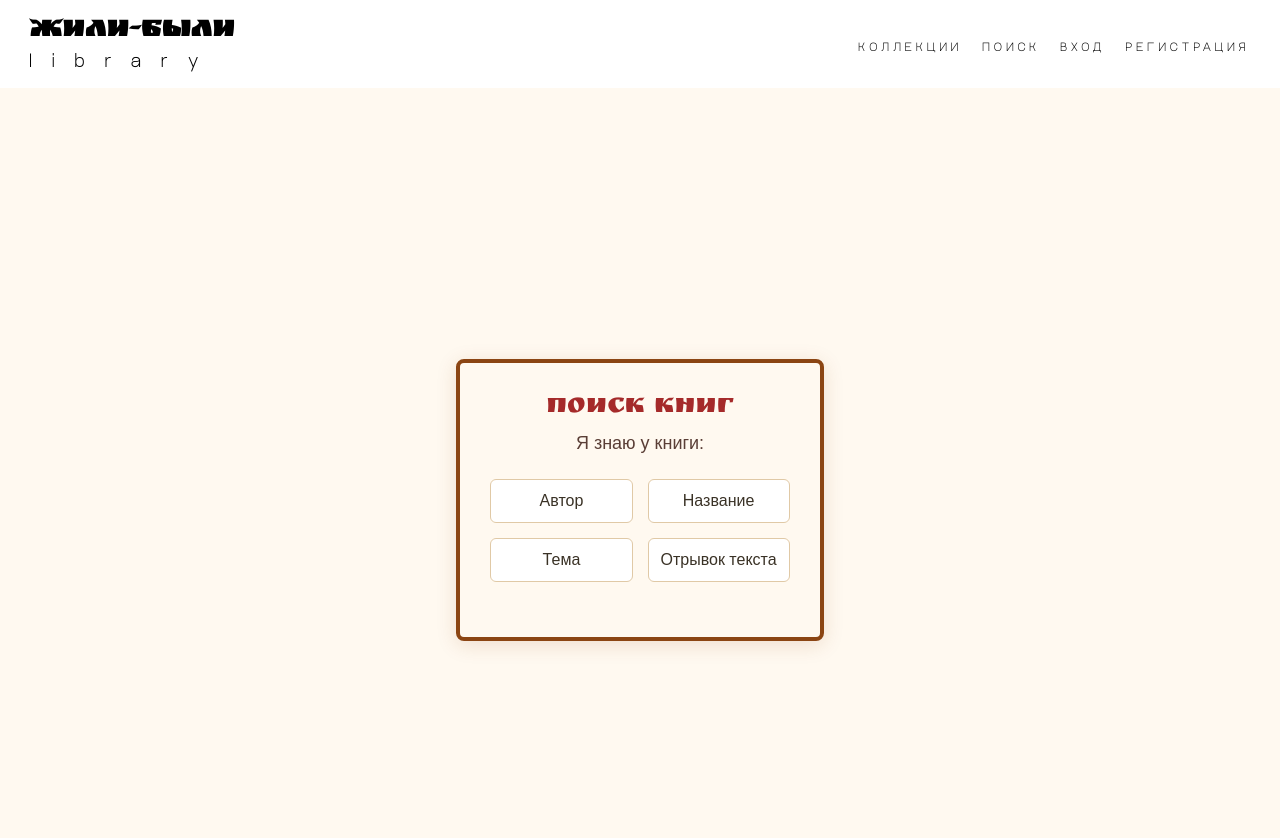
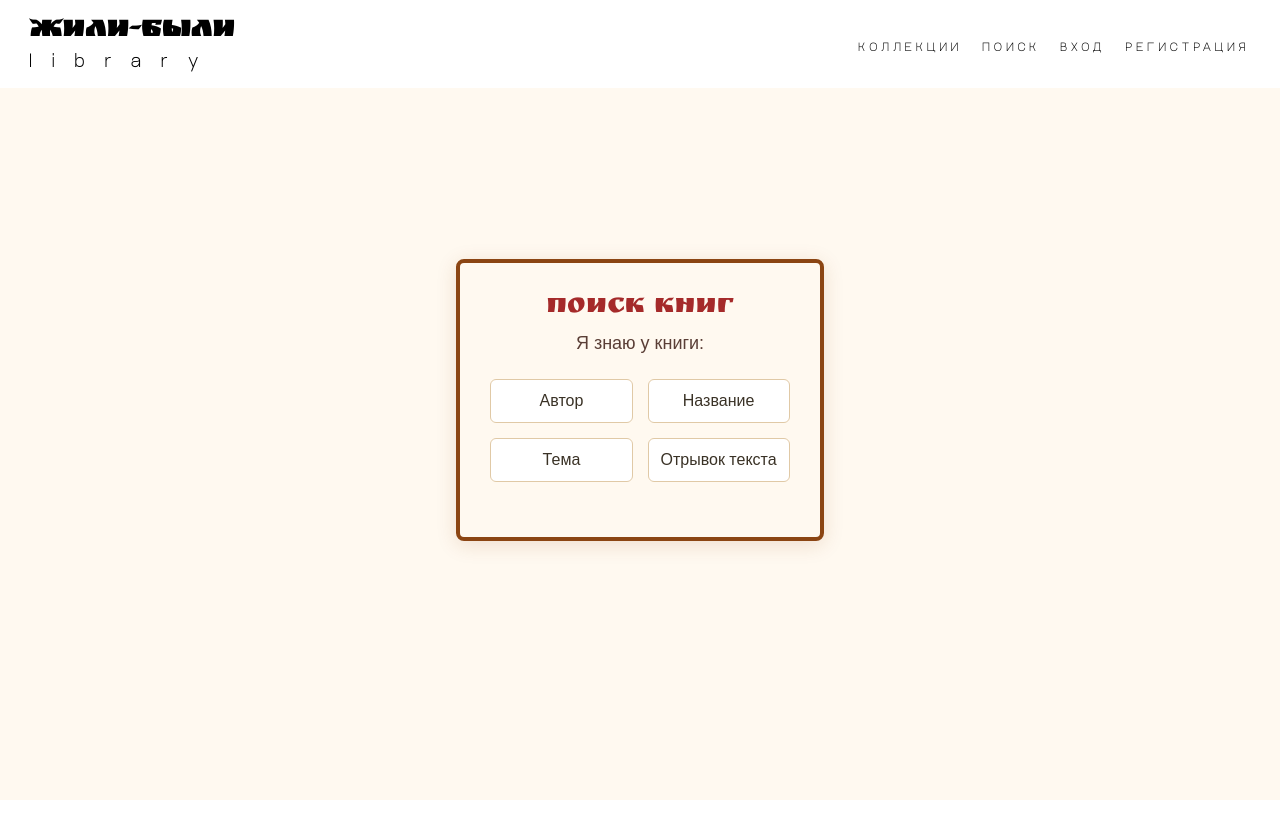
Before and after one commit to DigitalLibraryNSU/DigitalLibrary, a React (Vite) app in the folder frontend/: page /smart_search in a window 1280 px wide. Shown: the top 838 px of the page. After the commit the page ends 800 px from the top, so only its background shows below. Built offline with nearby package versions, Linux system fonts and the light colour scheme.

Commit message:
fix find form

```diff
--- a/frontend/src/pages/SearchPage.tsx
+++ b/frontend/src/pages/SearchPage.tsx
@@ -6,7 +6,7 @@ import * as React from "react";
 
 const SearchPage: React.FC = () => {
     return (
-        <Layout style={{minHeight: "100vh", padding: "100px", alignItems: "center", backgroundColor: "#FFF9F0"}}>
+        <Layout style={{height: "100vh", padding: "100px", alignItems: "center", backgroundColor: "#FFF9F0"}}>
         <Header/>
             <Content>
                 <Form/>
--- a/frontend/src/styles/formToFindBook.css
+++ b/frontend/src/styles/formToFindBook.css
@@ -3,7 +3,7 @@
     display: flex;
     justify-content: center;
     align-items: center;
-    min-height: 100vh;
+    min-height: 100%;
     padding: 20px;
     background: #FFF9F0;
 }
```
